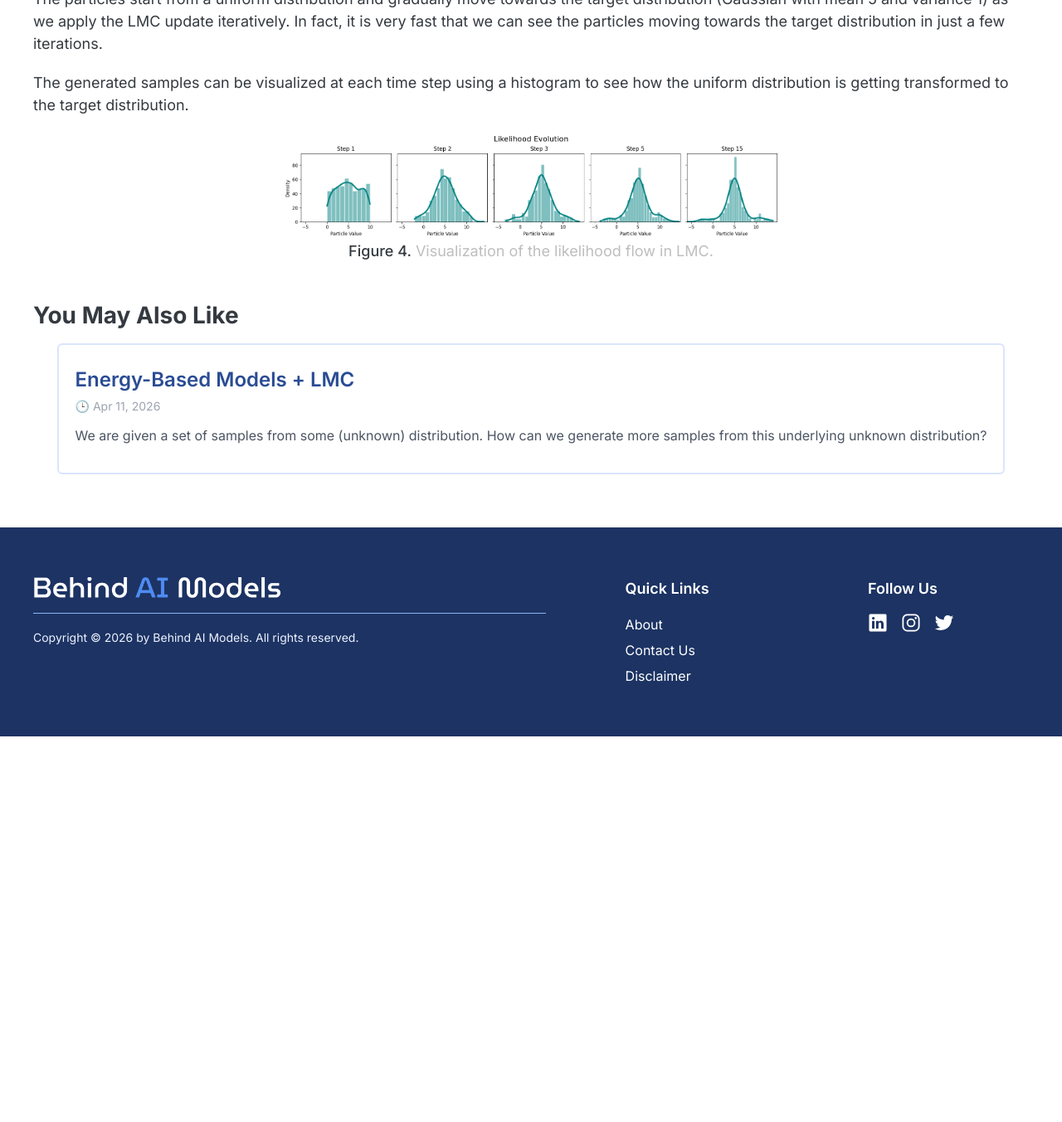
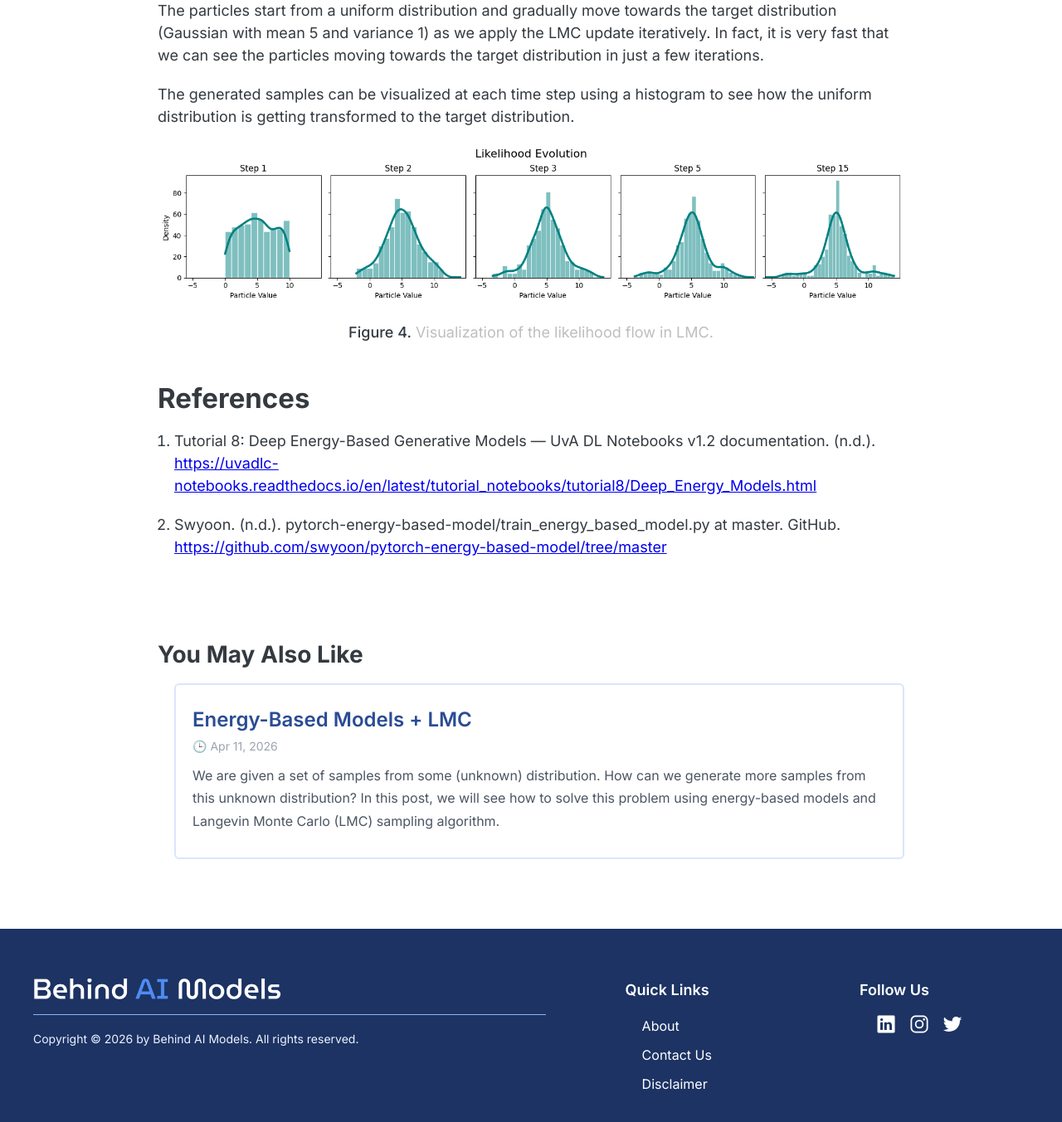
Before and after one commit to Bharath-sp/bharath-sp.github.io, a Jekyll site: the page built from _posts/deep_generative_models/2026-04-11-energy-based-models.md, in a window 1280 px wide and 1400 px high, scrolled down 8571 px. Shown: the top 1353 px of the window at 83% size. Built offline with Jekyll 4.4.1, drawn with Linux system fonts in a browser that asks for light colours; nearby versions of some CDN libraries; before the commit the page ends 9459 px from its top, so only the background shows below that; some of the changed text lies outside the part shown.

Commit message:
update css

````diff
--- a/_layouts/post.html
+++ b/_layouts/post.html
@@ -40,7 +40,7 @@ layout: default
 
     <aside>
       {% for category_name in page.categories limit:1 %}
-      <h4>You May Also Like</h4>
+      <h3 class="eop">You May Also Like</h3>
 
       <ul class="related">
         {% for post in site.categories[category_name] limit:2 %}
--- a/_posts/deep_generative_models/2026-04-11-energy-based-models.md
+++ b/_posts/deep_generative_models/2026-04-11-energy-based-models.md
@@ -5,14 +5,14 @@ categories: [Deep Generative Models]
 toc: true
 ---
 
-We are given a set of samples from some (unknown) distribution. How can we generate more samples from this underlying unknown distribution?
+We are given a set of samples from some (unknown) distribution. How can we generate more samples from this unknown distribution? In this post, we will see how to solve this problem using energy-based models and Langevin Monte Carlo (LMC) sampling algorithm.
 
 * TOC
 {:toc}
 
 ## Problem Setup
 
-We have an underlying distribution $p^*$. We are given samples from it. Let the underlying distribution be $p^*(x)$ and the samples given are $x_1, x_2, \dots, x_m$. This forms our training set. Using only this training set (without the knowledge of $p^*$), the objective is to create more samples from $p^*$.
+We have an underlying distribution $p^\*$. We are given samples from it. Let the underlying distribution be $p^\*(x)$ and the samples given are $x_1, x_2, \dots, x_m$. This forms our training set. Using only this training set (without the knowledge of $p^\*$), the objective is to create more samples from $p^\*$.
 
 ```python
 import numpy as np
@@ -30,7 +30,7 @@ samples = np.random.normal(mu, sigma, n_samples)
 ```
 
 <figure markdown="0" class="figure zoomable">
-<img src="{{'/assets/images/deep_generative_models/1d_gaussian.png' | relative_url}}" alt="Generating samples from a 1D Gaussian distribution and visualizing them using a histogram."><figcaption>
+<img src="{{'/assets/images/deep_generative_models/1d_gaussian.png' | relative_url}}" alt="Generating samples from a 1D Gaussian distribution and visualizing them using a histogram." width="50%"><figcaption>
   <strong>Figure 1.</strong> Generating samples from a 1D Gaussian distribution and visualizing them using a histogram.
   </figcaption>
 </figure>
@@ -128,7 +129,6 @@ $$
 $$
 
 * The first term is the expectation of the gradient of energy with samples from $p^*(x)$.
-
 * The second term is the expectation of the gradient of energy with samples from our learned distribution $p_{\theta}$.
 
 At optimality, i.e., When $\nabla LL(\theta) = 0$, we must have:
@@ -178,7 +178,7 @@ $$
 
 We run this update rule for $K$ iterations. As $K \to \infty$, the distribution of $X_K$ converges to $p^*$, which is the distribution we want to sample from.
 
-<div class="admonition tip">
+<div class="admonition note">
   <p class="admonition-title">Note</p>
   <p>It may not be clear at first glance why this iteration procedure takes us to the target distribution, but it is a well-established technique in sampling theory, which we can discuss more in a later article.</p>
 </div>
@@ -243,7 +243,8 @@ for epoch in range(30):
   for i, (batch_x,) in enumerate(train_loader):
         batch_x = batch_x.to(device)
 
-        # 1. Generate 'negative' samples using the Langevin function, starting from random noise from uniform distribution
+        # 1. Generate 'negative' samples using the Langevin function.
+        # Starting from random noise from uniform distribution
         x_fake = torch.empty(batch_x.shape).uniform_(0, 15)
         x_fake = langevin_monte_carlo(x_fake, model, n_steps=15)
 
@@ -269,7 +270,7 @@ for epoch in range(30):
 After training, the learnt energy function $f_{\theta}$ is as below:
 
 <figure markdown="0" class="figure zoomable">
-<img src="{{'/assets/images/deep_generative_models/01_learn_ebm.png' | relative_url}}" alt="Modelled energy function $f_{\theta}$ after training."><figcaption>
+<img src="{{'/assets/images/deep_generative_models/01_learnt_ebm.png' | relative_url}}" alt="Modelled energy function $f_{\theta}$ after training." width="50%"><figcaption>
   <strong>Figure 2.</strong> Modelled energy function $f_{\theta}$ after training.
   </figcaption>
 </figure>
@@ -287,7 +288,7 @@ particle_flow = langevin_monte_carlo(x_fake, model, n_steps=15, intermediate_sam
 ```
 
 <figure markdown="0" class="figure zoomable">
-<img src="{{'/assets/images/deep_generative_models/01_particle_flow.png' | relative_url}}" alt="Visualization of the particle flow in LMC."><figcaption>
+<img src="{{'/assets/images/deep_generative_models/01_particle_flow.png' | relative_url}}" alt="Visualization of the particle flow in LMC." width="50%"><figcaption>
   <strong>Figure 3.</strong> Visualization of the particle flow in LMC.
   </figcaption>
 </figure>
@@ -297,7 +298,13 @@ The particles start from a uniform distribution and gradually move towards the t
 The generated samples can be visualized at each time step using a histogram to see how the uniform distribution is getting transformed to the target distribution.
 
 <figure markdown="0" class="figure zoomable">
-<img src="{{'/assets/images/deep_generative_models/01_likelihood_flow.png' | relative_url}}" alt="Visualization of the likelihood flow in LMC."><figcaption>
+<img src="{{'/assets/images/deep_generative_models/01_likelihood_flow.png' | relative_url}}" alt="Visualization of the likelihood flow in LMC." width="100%"><figcaption>
   <strong>Figure 4.</strong> Visualization of the likelihood flow in LMC.
   </figcaption>
 </figure>
+
+## References
+
+1. Tutorial 8: Deep Energy-Based Generative Models — UvA DL Notebooks v1.2 documentation. (n.d.). [https://uvadlc-notebooks.readthedocs.io/en/latest/tutorial_notebooks/tutorial8/Deep_Energy_Models.html](https://uvadlc-notebooks.readthedocs.io/en/latest/tutorial_notebooks/tutorial8/Deep_Energy_Models.html){:target="_blank"}
+
+2. Swyoon. (n.d.). pytorch-energy-based-model/train_energy_based_model.py at master. GitHub. [https://github.com/swyoon/pytorch-energy-based-model/tree/master](https://github.com/swyoon/pytorch-energy-based-model/tree/master){:target="_blank"}
--- a/css/style.css
+++ b/css/style.css
@@ -56,6 +56,19 @@ body {
   /* overflow-x: hidden; */
 }
 
+ul, ol {
+  padding-left: 20px; /* Adjust value as needed */
+}
+
+li {
+  margin-bottom: 0.4rem; /* Add spacing between list items */
+}
+
+/* last li in a list should not have margin-bottom */
+li:last-child {
+  margin-bottom: 2rem;
+}
+
 .outer-container {
   padding: 2.4rem;
 }
@@ -75,28 +88,28 @@ h1 {
 
 h2 {
   margin: 4.8rem 0 1.8rem 0;
-  font-size: 4rem;
+  font-size: 3.3rem;
   font-weight: 700;
   line-height: 1.15;
 }
 
 h3 {
   margin: 4.8rem 0 1.8rem 0;
-  font-size: 3.3rem;
+  font-size: 2.8rem;
   font-weight: 700;
   line-height: 1.15;
 }
 
 h4 {
   margin: 4.8rem 0 1.8rem 0;
-  font-size: 2.8rem;
+  font-size: 2.3rem;
   font-weight: 700;
   line-height: 1.15;
 }
 
 h5 {
   margin: 4.8rem 0 1.8rem 0;
-  font-size: 2.3rem;
+  font-size: 1.92rem;
   font-weight: 600;
   line-height: 1.15;
 }
@@ -140,6 +153,10 @@ p {
   display: flex;
   align-items: center;
   gap: 3.2rem;
+}
+
+.main-nav-list li:last-child {
+  margin-bottom: auto;
 }
 
 .main-nav-link:link,
@@ -338,6 +355,10 @@ p {
   content: "🕒 ";
 }
 
+.eop {
+  margin-top: 10rem;
+}
+
 /* .post-container {
   display: flex;
   flex-direction: column;
@@ -534,10 +555,15 @@ article {
 /* INSIDE THE POSTS */
 /**************************/
 
+.post-container {
+  max-width: 90rem;
+}
+
 .figure img {
-  width: 50%;
+  /* width: 100%; */
   display: block;
-  margin: auto;
+  margin: 2rem auto;
+  /* margin: auto; */
 }
 
 .figure figcaption {
@@ -568,7 +594,7 @@ strong {
 
 #markdown-toc {
   border-left: 4px solid #467ff7;
-  padding-left: 1rem;
+  padding-left: 2rem;
   margin: 1.5rem 0;
 }
 
@@ -623,7 +649,7 @@ table tbody tr:hover {
 /* Admonitions */
 .admonition {
   border-left: 4px solid;
-  padding: 0.75rem 1rem;
+  padding: 1.5rem;
   margin: 1.5rem 0;
   border-radius: 4px;
   background: #f8f9fa;
````
Also changed, not shown: other parts of _posts/deep_generative_models/2026-04-11-energy-based-models.md (+3 -2 lines).
